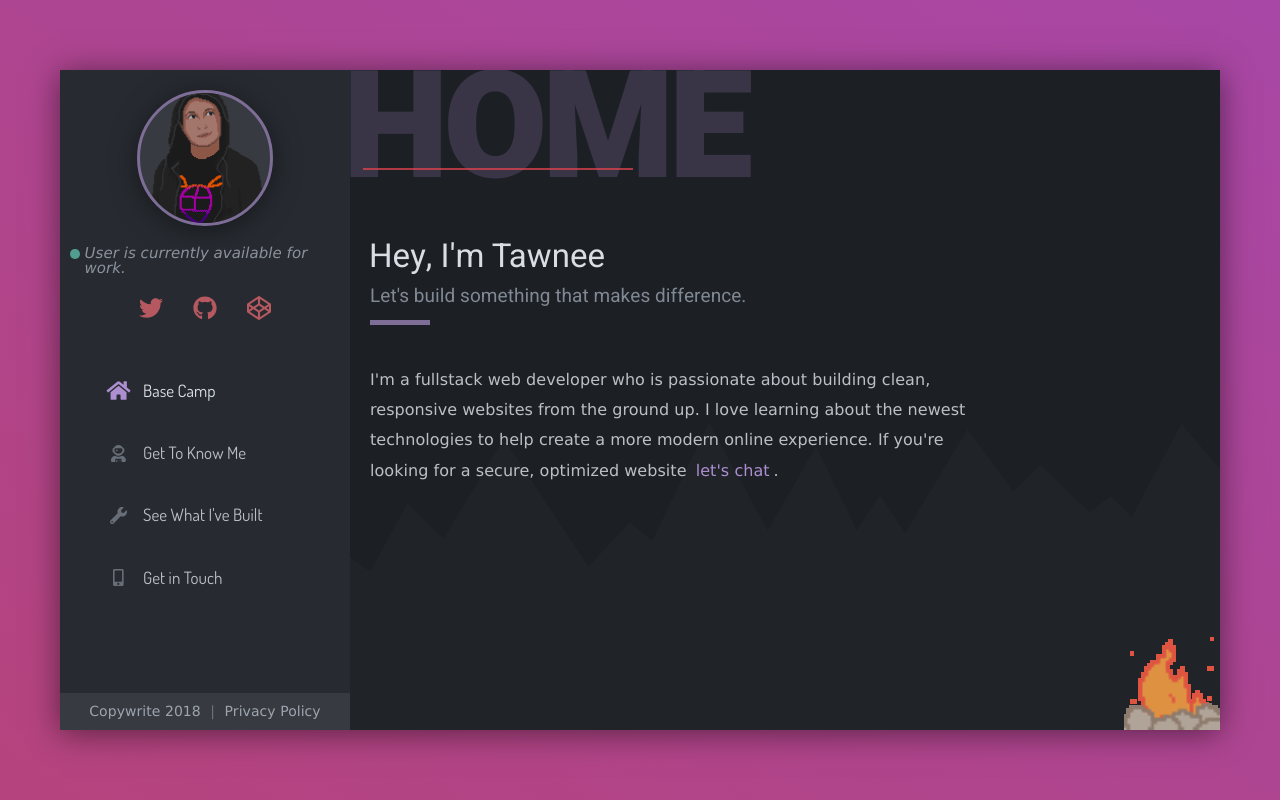
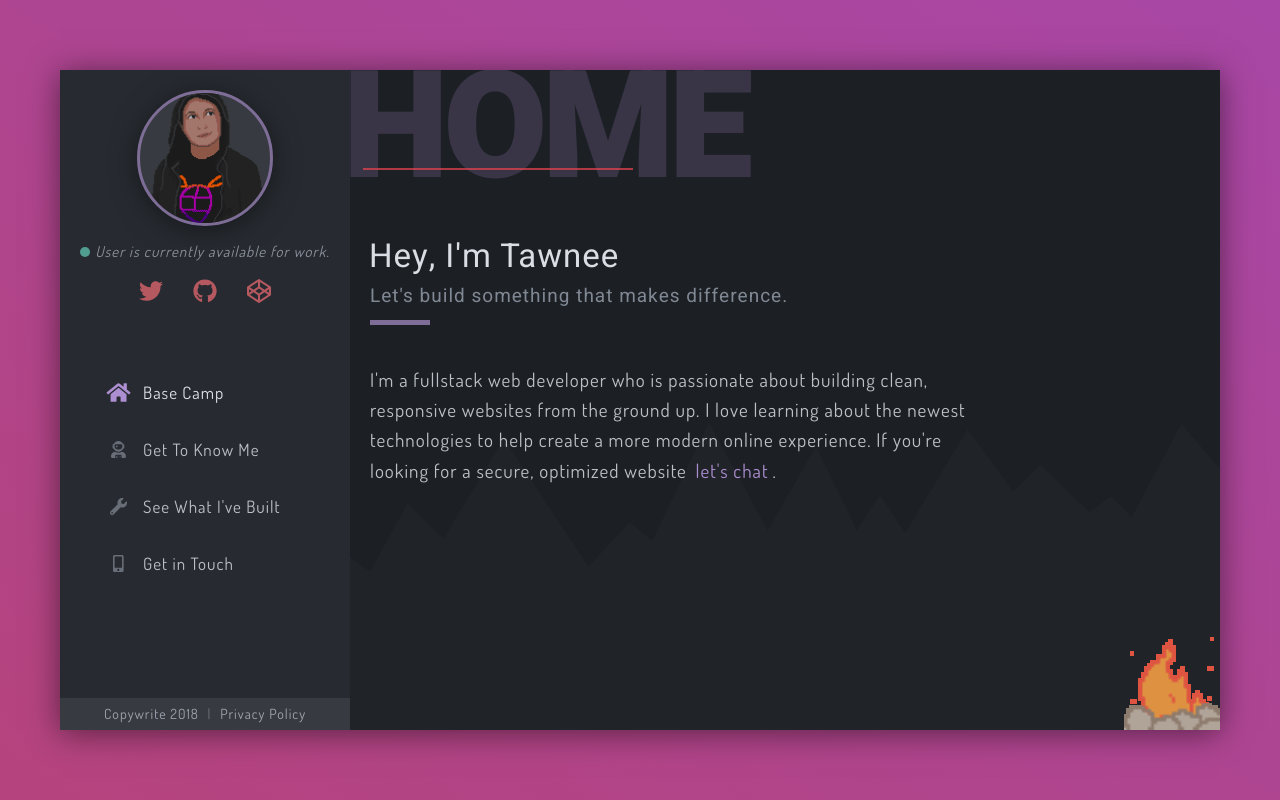
Before and after one commit to stormcloud266/portfolio18, a Gatsby site: page / in a window 1280 px wide. Built offline with nearby package versions, Linux system fonts and the light colour scheme; Gatsby itself is replaced by a stand-in of ours.

Commit message:
editing fonts

```diff
--- a/package.json
+++ b/package.json
@@ -15,6 +15,7 @@
     "gatsby-plugin-no-sourcemaps": "^2.0.0-rc.0",
     "gatsby-plugin-offline": "^2.0.0-rc.2",
     "gatsby-plugin-react-helmet": "^3.0.0-rc.1",
+    "gatsby-plugin-react-webfont-loader": "^1.1.0",
     "gatsby-plugin-robots-txt": "^1.3.0",
     "gatsby-plugin-sass": "^2.0.0-rc.1",
     "gatsby-plugin-sitemap": "^2.0.0-rc.1",
--- a/src/styles/base/_global.scss
+++ b/src/styles/base/_global.scss
@@ -9,12 +9,20 @@ html {
 }
 body {
 
-  font-family: Verdana;
-  font-size: 16px;
-  line-height: 1.9;
+  // font-family: Verdana;
+  // font-size: 16px;
+  // line-height: 1.9;
+  // font-weight: 400;
+  // letter-spacing: 0.05px;
+  // word-spacing: 0px;
+
+  font-size: 19px;
+  font-size: 1.9rem;
+  font-family: 'Dosis', Arial, sans-serif;
+  line-height: 1.6;
+  letter-spacing: 1px;
   font-weight: 400;
-  letter-spacing: 0.05px;
-  word-spacing: 0px;
+
 
   height: 100%;
   background-color: #1c2025;
@@ -37,16 +45,16 @@ body {
 a { text-decoration: none; color: $color-purple-l; }
 li { list-style: none }
 
-.wf-active body {
-  font-size: 19px;
-  font-size: 1.9rem;
-  font-family: 'Dosis', sans-serif;
-  line-height: 1.6;
-  letter-spacing: 1px;
-  font-weight: 400;
-
-  @include whenLarge {
-    font-size: 18px;
-    font-size: 1.8rem;
-  }
-}
+// .wf-active body {
+//   font-size: 19px;
+//   font-size: 1.9rem;
+//   font-family: 'Dosis', sans-serif;
+//   line-height: 1.6;
+//   letter-spacing: 1px;
+//   font-weight: 400;
+//
+//   @include whenLarge {
+//     font-size: 18px;
+//     font-size: 1.8rem;
+//   }
+// }
```
Also changed, not shown: 1 other file.
